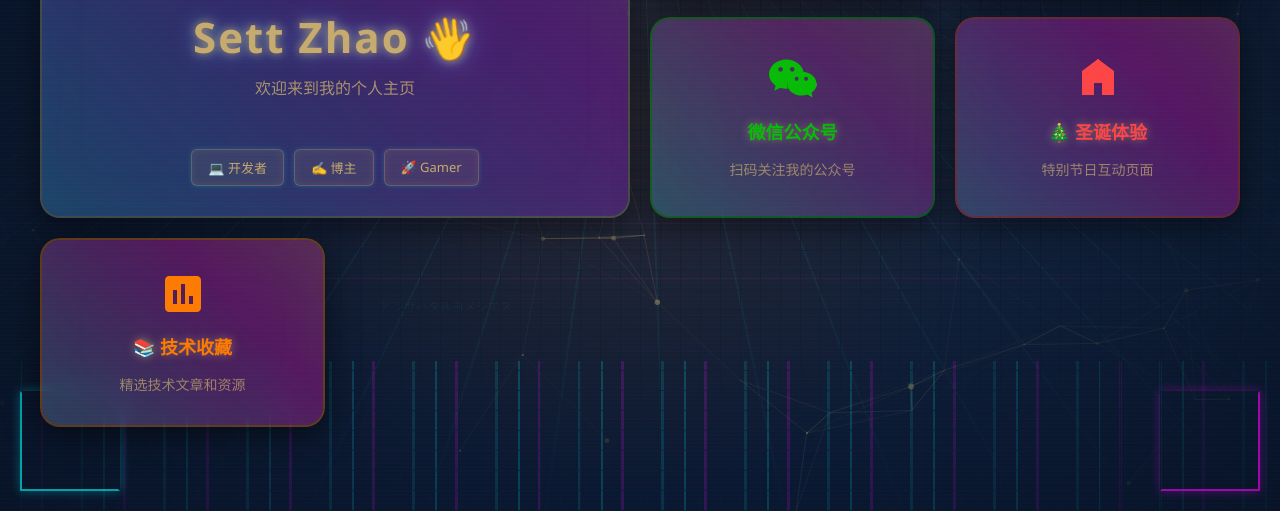
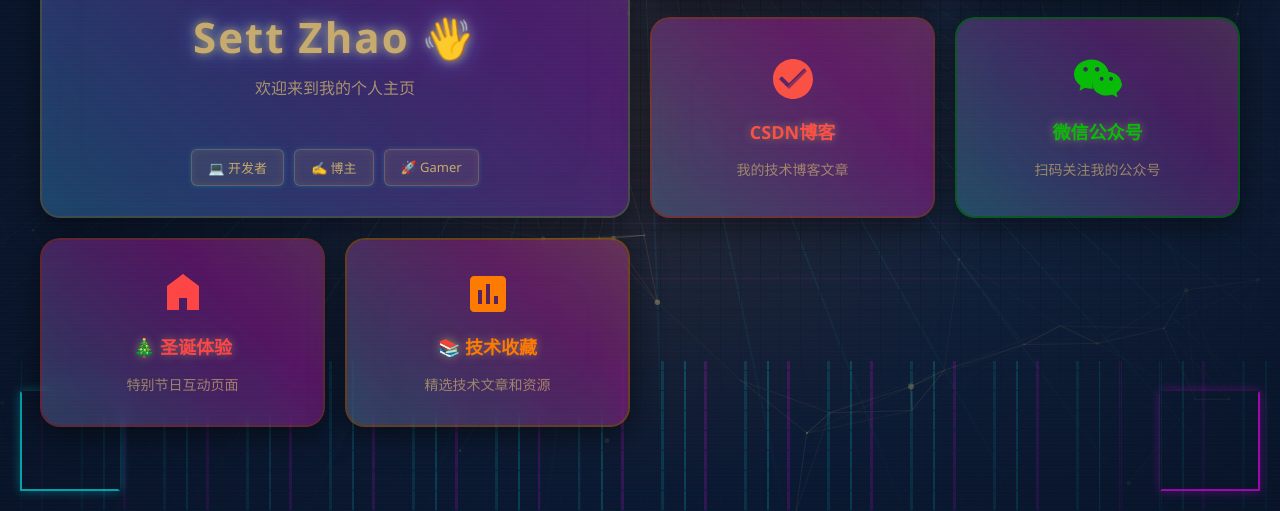
Before and after one commit to SettZhao/settzhao.github.io, a plain HTML site: page index.html in a window 1280 px wide. Shown: the part 289-800 px from the top of the page. Drawn offline with nearby package versions, Linux system fonts and the light colour scheme.

Commit message:
add card for CSDN

```diff
--- a/index.html
+++ b/index.html
@@ -387,6 +387,17 @@
         .bento-card.tech .card-icon,
         .bento-card.tech h3 {
             color: #ff7a00;
+        }
+
+        /* CSDN卡片 */
+        .bento-card.csdn {
+            background: rgba(252, 80, 68, 0.08);
+            border-color: rgba(252, 80, 68, 0.3);
+        }
+
+        .bento-card.csdn .card-icon,
+        .bento-card.csdn h3 {
+            color: #fc5044;
         }
 
         .profile-card::before {
@@ -817,6 +828,8 @@
         .qrcode-modal {
             max-width: 500px;
             text-align: center;
+            overflow: hidden;
+            max-height: none;
         }
 
         .qrcode-container {
@@ -995,6 +1008,16 @@
                     </svg>
                     <h3>稀土掘金</h3>
                     <p>阅读我的技术文章</p>
+                </a>
+
+                <!-- CSDN卡片 -->
+                <a href="https://blog.csdn.net/qq_42316973" target="_blank" class="bento-card link-card csdn">
+                    <svg class="card-icon" viewBox="0 0 24 24" fill="currentColor">
+                        <path d="M12 2C6.48 2 2 6.48 2 12s4.48 10 10 10 10-4.48 10-10S17.52 2 12 2zm-2 15l-5-5 1.41-1.41L10 14.17l7.59-7.59L19 8l-9 9z"/>
+                        <path d="M9 16.17L4.83 12l-1.42 1.41L9 19 21 7l-1.41-1.41z" opacity="0.3"/>
+                    </svg>
+                    <h3>CSDN博客</h3>
+                    <p>我的技术博客文章</p>
                 </a>
 
                 <!-- 微信公众号卡片 -->
```
